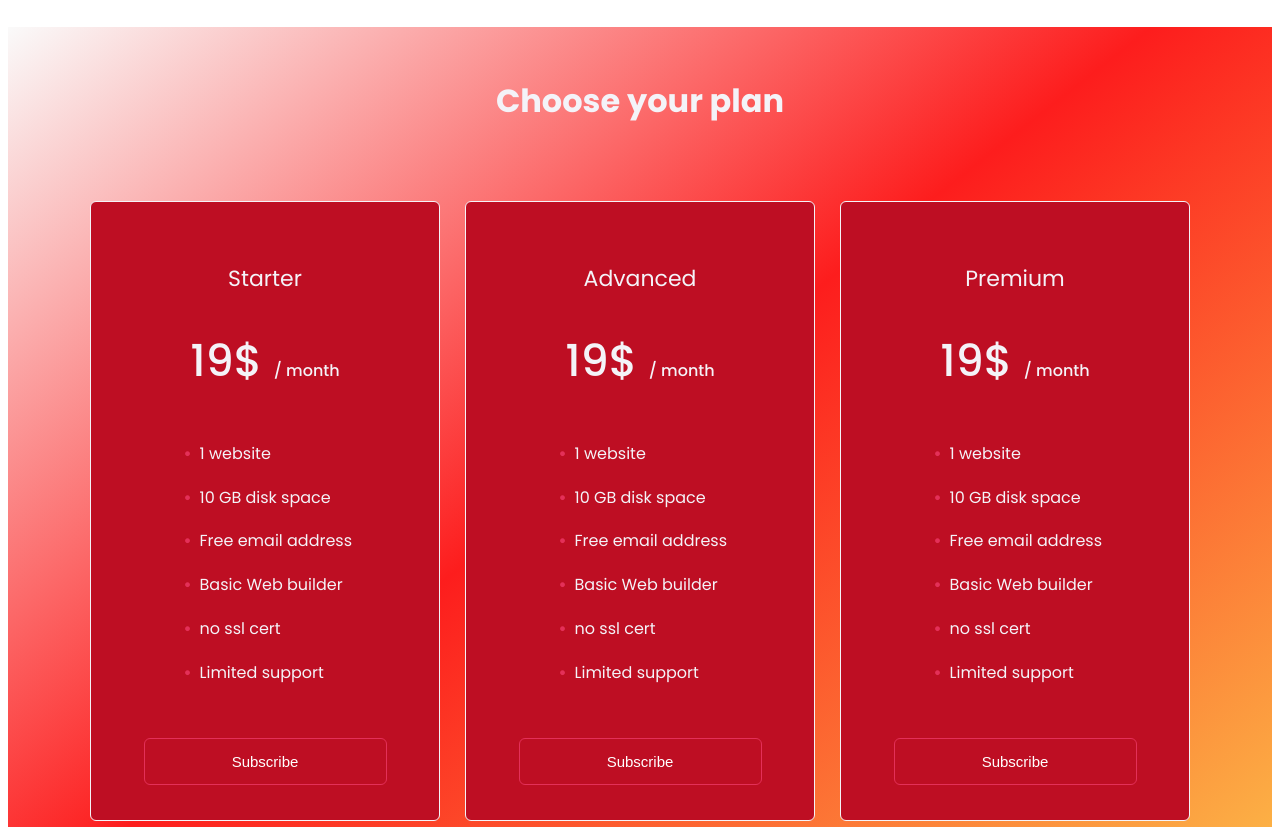
After one commit to LeviUrrutia/Login-system-with-db, a PHP site: page /subscription.php in a window 1280 px wide. The commit adds this page. Run offline with PHP 8.4, Linux system fonts and the light colour scheme.

Commit message:
subscription and booking

```diff
--- a/homepage.php
+++ b/homepage.php
@@ -59,7 +59,7 @@ include("connect.php");
         <a href="#" class="logo" data-hover="日本">日本</a>
 
     <div class="navbar">
-        <a href="#subs" id="subscription">Subscriptions</a>
+        <a href="subscription.php" id="subscription">Subscriptions</a>
         <a href="#help" id="help">Help</a>
         <div class="dropdown">
             <button class="dropbtn">Account
--- /dev/null
+++ b/subs-style.css
@@ -0,0 +1,90 @@
+@import url('https://fonts.googleapis.com/css2?family=Poppins:ital,wght@0,100;0,200;0,300;0,400;0,500;0,600;0,700;0,800;0,900;1,100;1,200;1,300;1,400;1,500;1,600;1,700;1,800;1,900&display=swap');
+
+html {
+    font-family: Poppins, Segoe UI, sans-serif;
+    margin: 0;
+    padding: 0;
+    box-sizing: border-box;
+}
+
+.container {
+    width: 100%;
+    min-height: 100vh;
+    background: linear-gradient(142deg,rgba(250, 250, 250, 1) 0%, rgba(253, 29, 29, 1) 50%, rgba(252, 176, 69, 1) 100%);
+}
+
+.container h2 {
+    color: #f4f3f8;
+    font-size: 32px;
+    padding: 50px 0;
+    text-align: center;
+}
+
+.price-row {
+    width: 90%;
+    max-width: 1100px;
+    margin: auto;
+    display: grid;
+    grid-template-columns: repeat(auto-fit, minmax(250px, 1fr));
+    grid-gap: 25px;
+}
+
+.price-col {
+    background: #BE0E23;
+    padding: 10% 15%;
+    border-radius: 10px;
+    color: #f4f3f8;
+    text-align: center;
+    line-height: 1.8;
+    border: 1px #f4f3f8 solid;
+    border-radius: 6px;
+}
+
+.price-col p {
+    font-size: 22px;
+}
+
+.price-col h3 {
+    font-size: 44px;
+    margin: 20px 0 40px;
+    font-weight: 500;
+}
+
+.price-col h3 span {
+    font-size: 16px;
+}
+
+.price-col ul {
+    text-align: left;
+    margin: 20px 0;
+    color: #f4f3f8;
+    list-style: none;
+}
+
+.price-col ul li {
+    margin: 15px 0;
+}
+
+.price-col ul li::before {
+    content:  '\2022';
+    color: #e33058;
+    font-weight: bold;
+    margin-right: 8px;
+}
+
+.price-col button {
+    width: 100%;
+    padding: 14px 0;
+    background: transparent;
+    color: white;
+    font-size: 15px;
+    border: 1px solid #e33058;
+    border-radius: 6px;
+    margin-top: 30px;
+    cursor: pointer;
+    transition: background 0.5s;
+}
+
+.price-col button:hover {
+    background: #e33058;
+}
--- /dev/null
+++ b/subscription.php
@@ -0,0 +1,59 @@
+<!DOCTYPE html>
+<html lang="en">
+<head>
+    <meta charset="UTF-8">
+    <meta name="viewport" content="width=device-width, initial-scale=1.0">
+    <link rel="stylesheet" href="subs-style.css">
+    <title>Subscription</title>
+</head>
+<body>
+    <div class="container">
+        <h2>Choose your plan</h2>
+        <div class="price-row">
+            <div class="price-col">
+                <p>Starter</p>
+                <h3>19$ <span>/ month</span></h3>
+                <ul>
+                    <li>1 website</li>
+                    <li>10 GB disk space</li>
+                    <li>Free email address</li>
+                    <li>Basic Web builder</li>
+                    <li>no ssl cert</li>
+                    <li>Limited support</li>
+                </ul>
+                <button>Subscribe</button>
+            </div>
+
+            <div class="price-col">
+                <p>Advanced</p>
+                <h3>19$ <span>/ month</span></h3>
+                <ul>
+                    <li>1 website</li>
+                    <li>10 GB disk space</li>
+                    <li>Free email address</li>
+                    <li>Basic Web builder</li>
+                    <li>no ssl cert</li>
+                    <li>Limited support</li>
+                </ul>
+                <button>Subscribe</button>
+            </div>
+
+            <div class="price-col">
+                <p>Premium</p>
+                <h3>19$ <span>/ month</span></h3>
+                <ul>
+                    <li>1 website</li>
+                    <li>10 GB disk space</li>
+                    <li>Free email address</li>
+                    <li>Basic Web builder</li>
+                    <li>no ssl cert</li>
+                    <li>Limited support</li>
+                </ul>
+                <button>Subscribe</button>
+            </div>
+
+        </div>
+    </div>
+
+</body>
+</html>
```
Also changed, not shown: booking.php (added, +15 -0 lines), homepage.html (deleted, +0 -26 lines), myprofile.php (+10 -0 lines), book-style.css (added), pexels-nout-gons-80280-378570.jpg (deleted).
